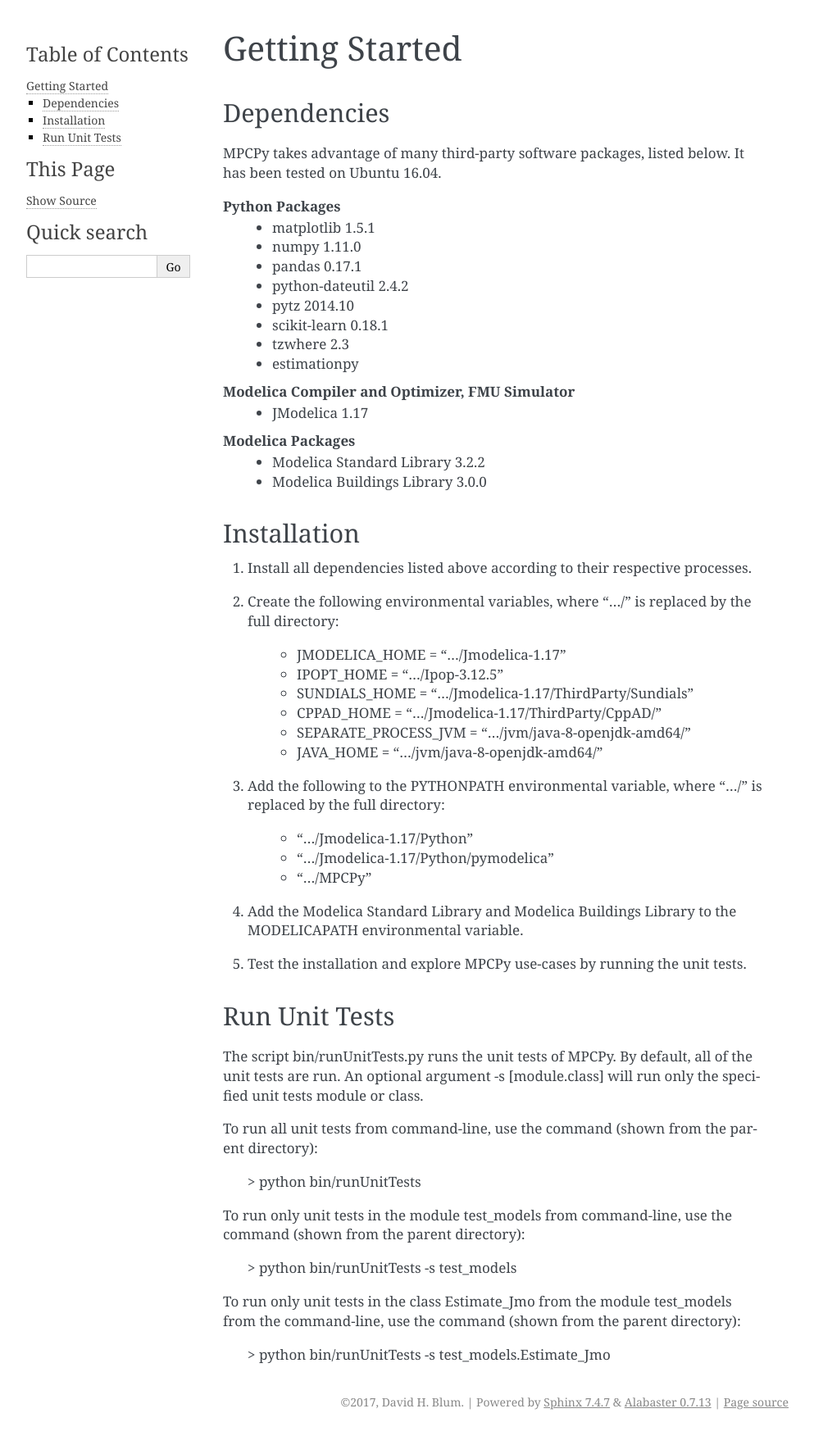
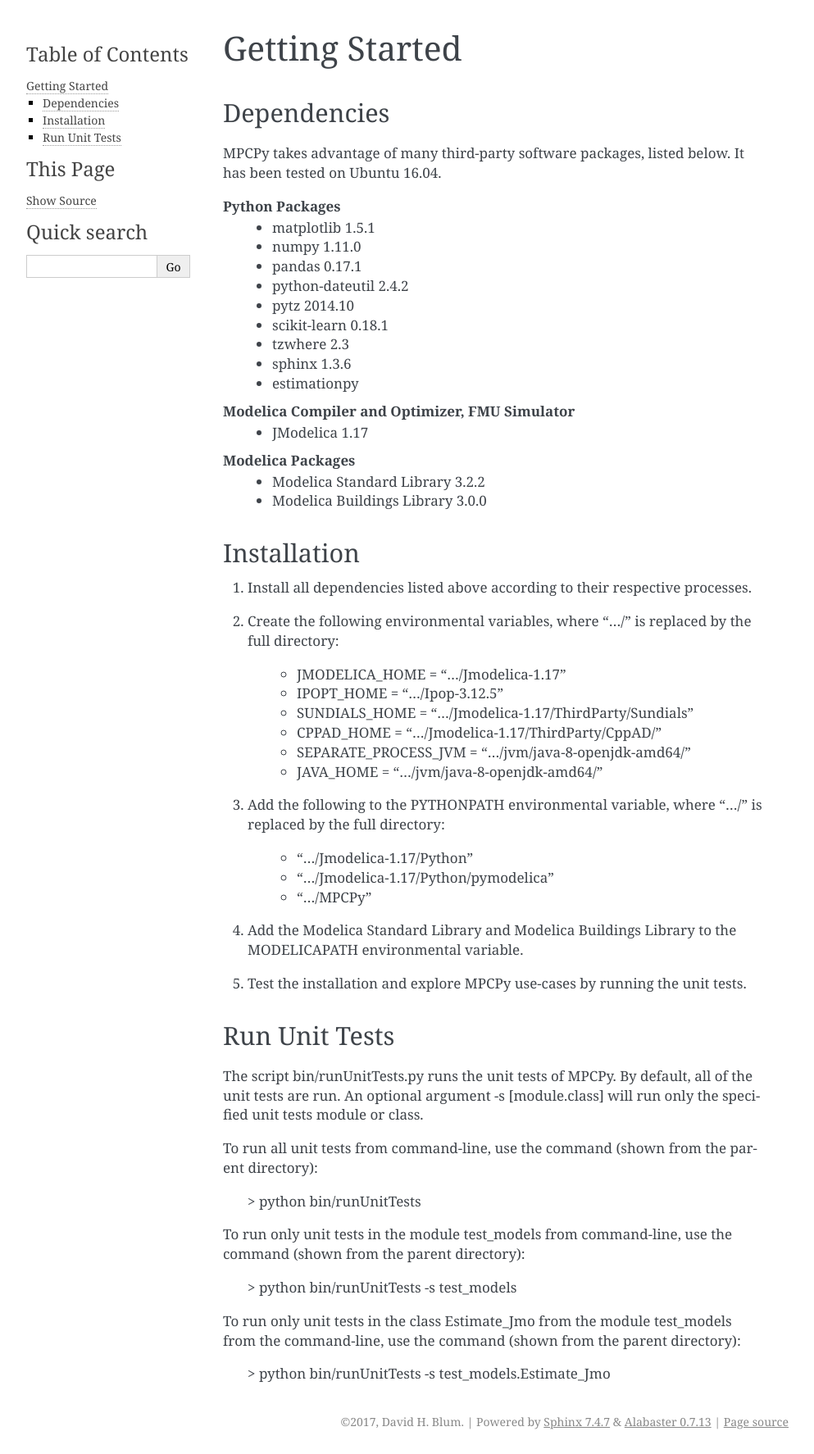
Before and after one commit to lbl-srg/MPCPy, a Sphinx documentation site: the page built from doc/userGuide/source/gettingStarted.rst, in a window 1280 px wide. Shown: the whole page at 82% size, without its empty margins (148-1141 px from the left). Built offline with Sphinx 7.4.7, drawn with Linux system fonts in a browser that asks for light colours; before the commit the page ends 1750 px from its top, so only the background shows below that.

Commit message:
Update dependencies.

```diff
--- a/doc/userGuide/source/gettingStarted.rst
+++ b/doc/userGuide/source/gettingStarted.rst
@@ -13,6 +13,7 @@
     - pytz 2014.10
     - scikit-learn 0.18.1
     - tzwhere 2.3
+    - sphinx 1.3.6
     - estimationpy
 
 **Modelica Compiler and Optimizer, FMU Simulator**
```
